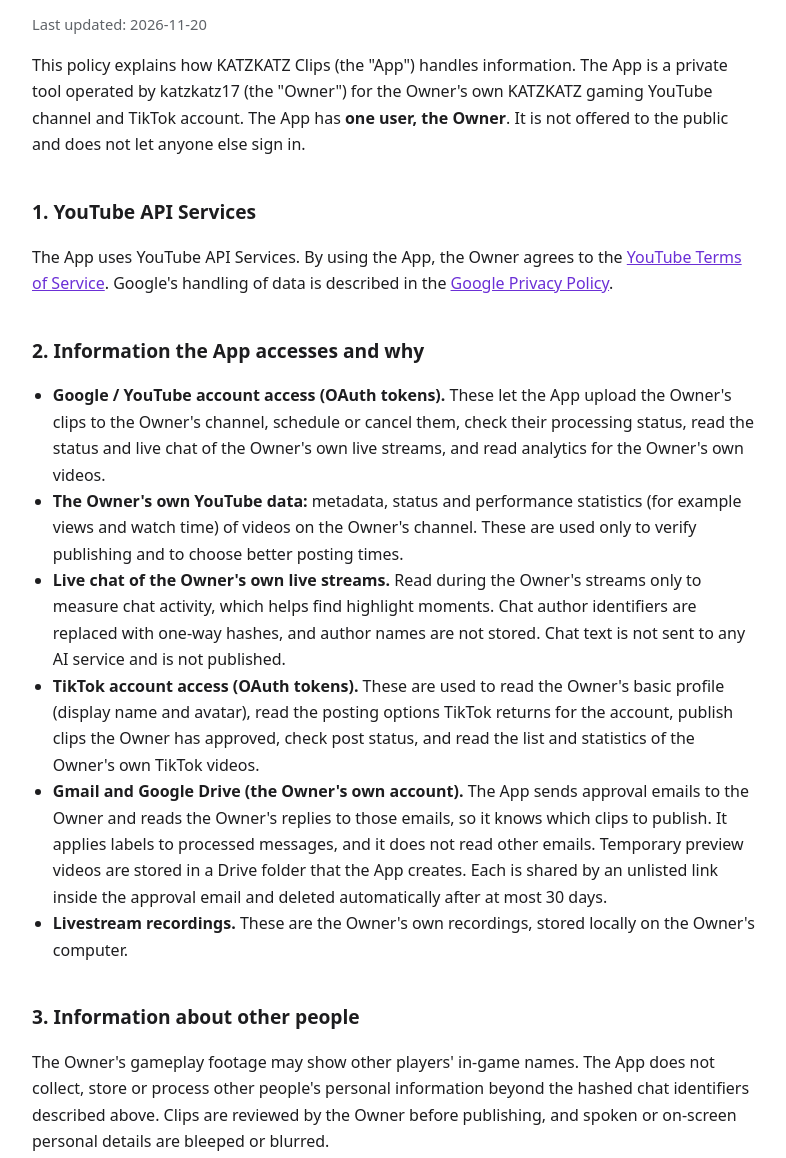
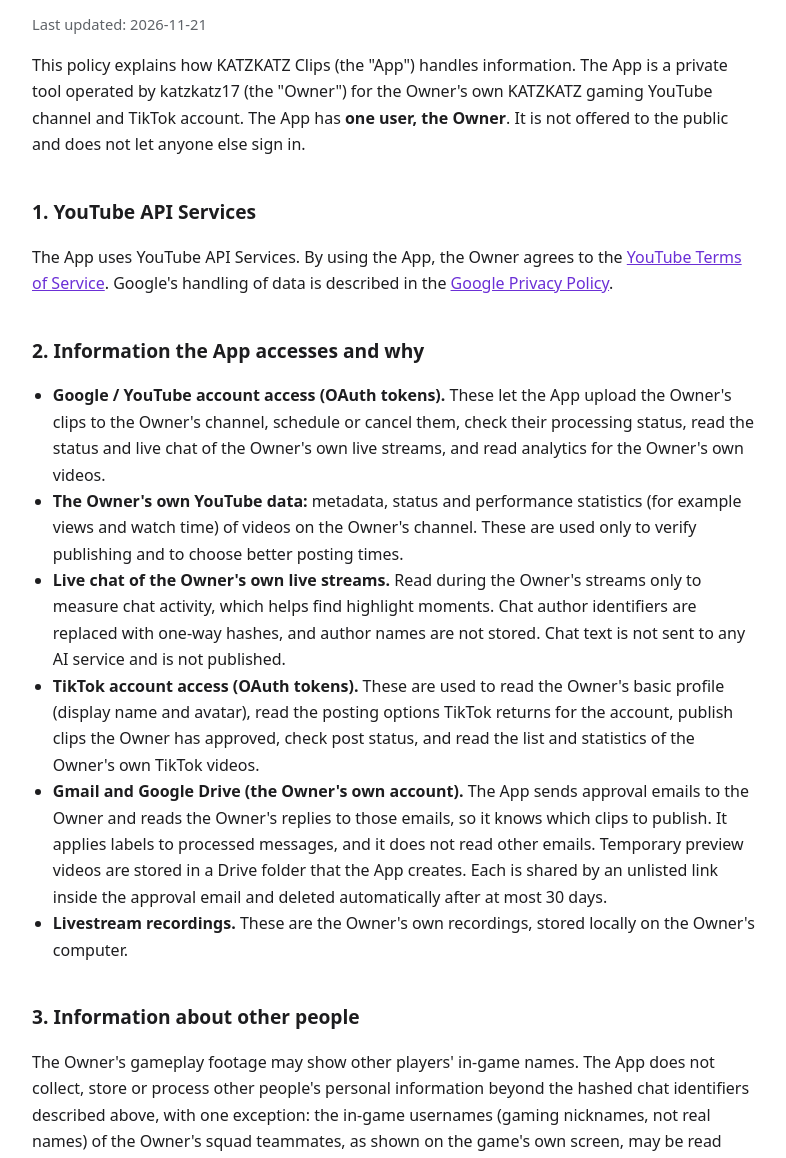
Before and after one commit to katzkatz17/katzkatz17.github.io, a plain HTML site: page privacy.html in a window 1280 px wide. Shown: the part 142-1300 px from the top of the page, without its empty margins (244-1030 px from the left). Drawn offline with Linux system fonts and the light colour scheme.

Commit message:
Privacy: squad in-game nicknames for YouTube thumbnails and titles (EN)

```diff
--- a/privacy.html
+++ b/privacy.html
@@ -10,7 +10,7 @@
 <header><nav><a href="./">Home</a><a href="privacy.html">Privacy Policy</a><a href="terms.html">Terms of Service</a><a href="he/privacy.html" lang="he">עברית</a></nav></header>
 <main>
 <h1>Privacy Policy</h1>
-<p class="muted">Last updated: 2026-11-20</p>
+<p class="muted">Last updated: 2026-11-21</p>
 
 <p>This policy explains how KATZKATZ Clips (the "App") handles information. The App is a private tool operated by katzkatz17 (the "Owner") for the Owner's own KATZKATZ gaming YouTube channel and TikTok account. The App has <strong>one user, the Owner</strong>. It is not offered to the public and does not let anyone else sign in.</p>
 
@@ -28,7 +28,7 @@
 </ul>
 
 <h2>3. Information about other people</h2>
-<p>The Owner's gameplay footage may show other players' in-game names. The App does not collect, store or process other people's personal information beyond the hashed chat identifiers described above. Clips are reviewed by the Owner before publishing, and spoken or on-screen personal details are bleeped or blurred.</p>
+<p>The Owner's gameplay footage may show other players' in-game names. The App does not collect, store or process other people's personal information beyond the hashed chat identifiers described above, with one exception: the in-game usernames (gaming nicknames, not real names) of the Owner's squad teammates, as shown on the game's own screen, may be read from the footage to show the match's elimination counts in YouTube video thumbnails and in video titles. No other information about these players is collected. Clips are reviewed by the Owner before publishing, and spoken or on-screen personal details are bleeped or blurred.</p>
 
 <h2>4. Where information is stored</h2>
 <p>All information is stored <strong>locally on the Owner's computer</strong>, in files with access restricted to the App's own service account. Exceptions:</p>
```
